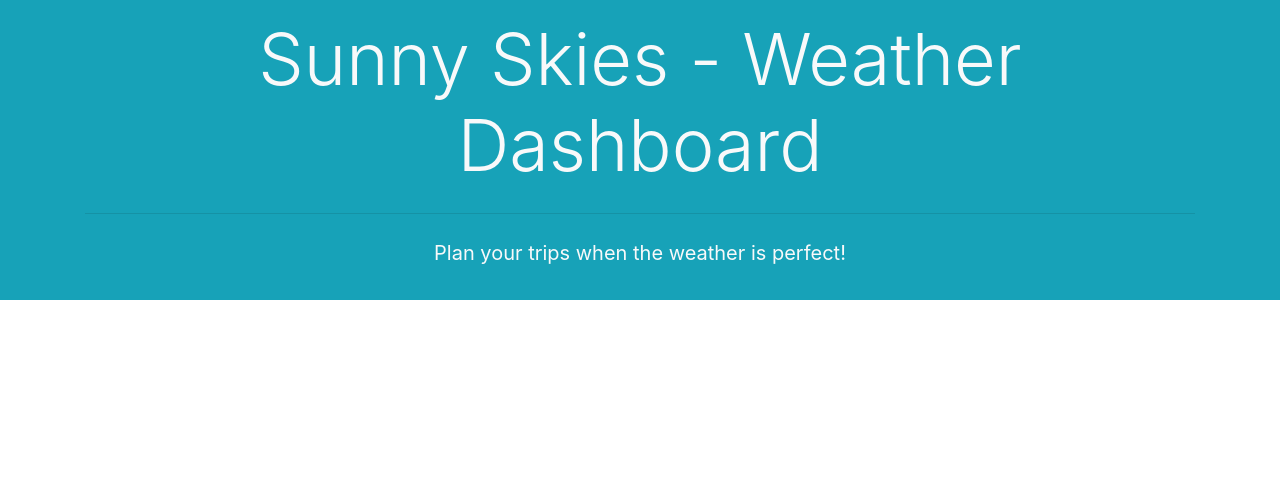
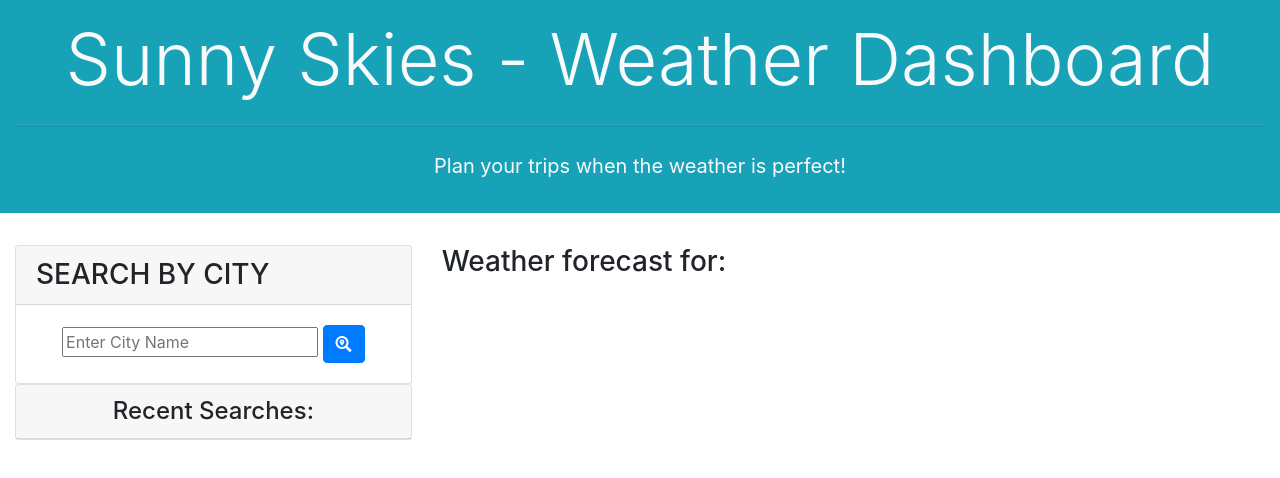
Before and after one commit to fthompson24/weather-dashboard, a plain HTML site: page index.html in a window 1280 px wide. Drawn offline with nearby package versions, Linux system fonts and the light colour scheme.

Commit message:
added div's for recent searches and for searched city weather

```diff
--- a/index.html
+++ b/index.html
@@ -9,16 +9,34 @@
     <link rel="stylesheet" href="assets/css/style.css">
 </head>
 
-<body>
+<body class="flex-column min-100-vh">
     <header class="jumbotron jumbotron-fluid bg-info text-light p-3">
-        <div class="container">
             <h1 class="display-3 text-center">Sunny Skies - Weather Dashboard</h1>
             <hr class="my-4">
             <p class="lead text-center text-light"><strong>Plan your trips when the weather is perfect!</strong></p>
-        </div>
     </header>
 
 
+    <main class="flex-row d-flex justify-space-between">
+        <div class="col-12 col-md-4">
+            <div class="card">
+                <h3 class="card-header text-uppercase">Search by City</h3>
+                <form id="city-form" class="card-body text-center">
+                    <input placeholder="Enter City Name" name="city" id="city" type="text" class="form-input"/>
+                    <button type="submit" class="btn btn-primary"><i class="fas fa-search-location"></i></button>
+                </form>
+            </div>
+            <div class="card">
+                <h4 class="card-header text-center">Recent Searches:</h3>
+                <div id="history-container" class="list-group-flush"></div>
+            </div>
+        </div>
+
+        <div class="col-12 col-md-8">
+            <h3>Weather forecast for: <span id="city-search-term"></span></h3>
+            <div id="city-container" class="list-group"></div>
+        </div>
+    </main>
 
 
     <script src="assets/js/script.js"></script>
```
